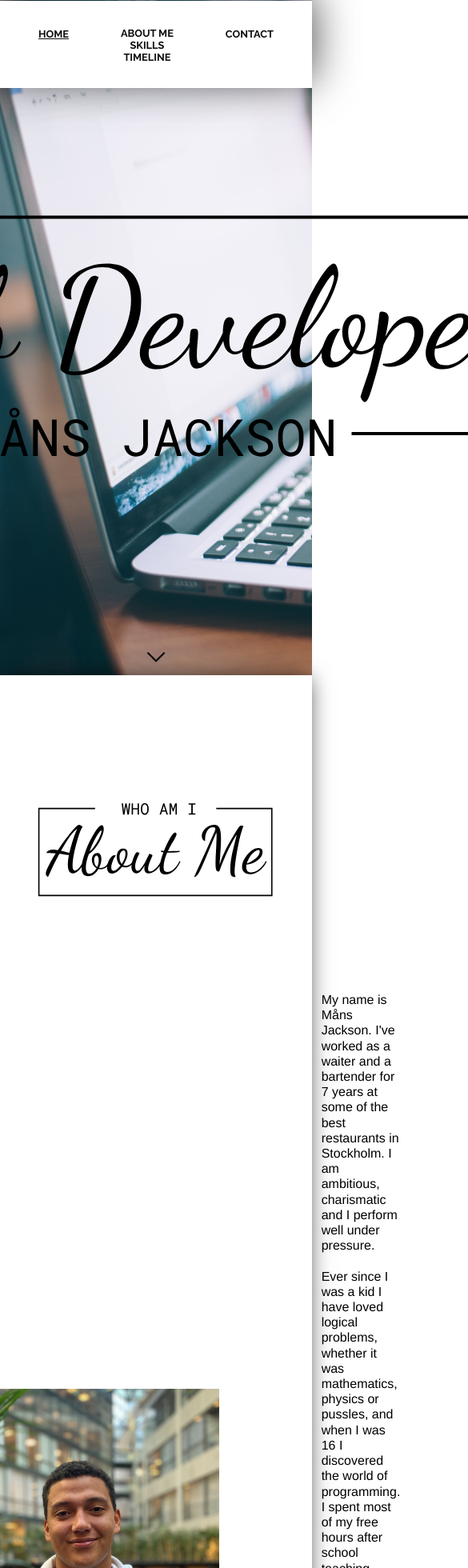
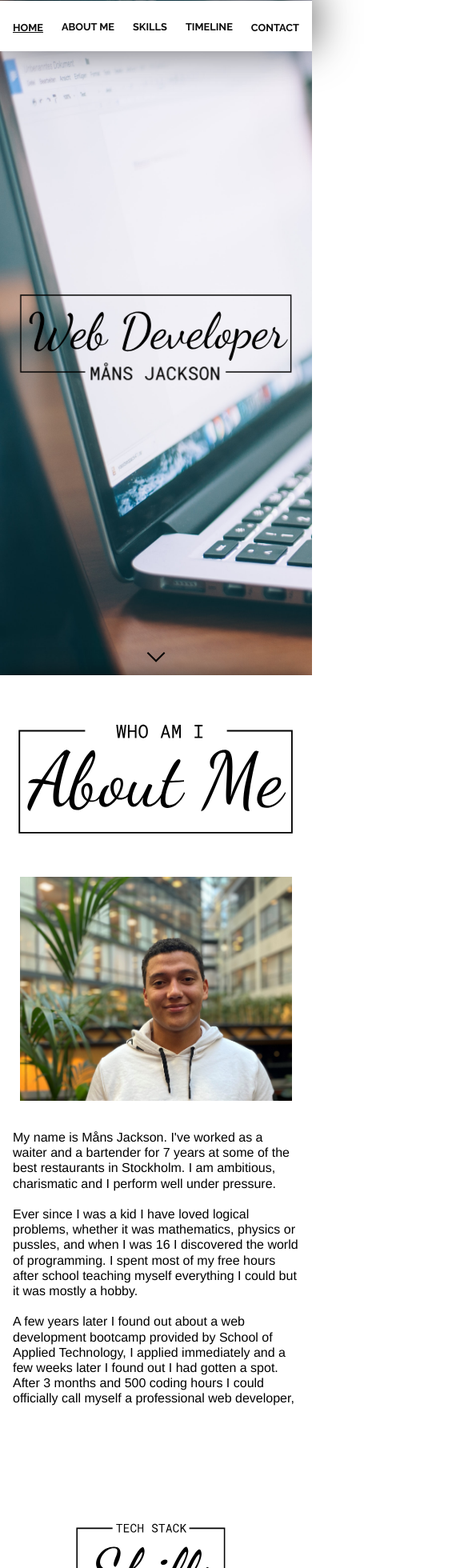
Before and after one commit to MansJackson/portfolio, a React (Create React App) app: page / in a window 390 px wide. Shown: the top 1960 px of the page at 80% size, 585 px wide, since content can reach past the window. Built offline with nearby package versions, Linux system fonts and the light colour scheme.

Commit message:
fixed mobile responsive

```diff
--- a/src/App.css
+++ b/src/App.css
@@ -4,5 +4,5 @@
   background: linear-gradient(0deg, rgba(255, 249, 38, 1) 0%, rgba(255, 212, 37, 1) 45%, rgba(255, 243, 54, 1) 100%);
   background-attachment: fixed; */
   min-height: 100vh;
-
+  width: 100vw;
 }
--- a/src/components/Projects.tsx
+++ b/src/components/Projects.tsx
@@ -46,7 +46,7 @@ const Projects: React.FunctionComponent = (): JSX.Element => (
         <h3 className="vertical-timeline-element-title project_title">Final Project Salt - FoodMap</h3>
         <img alt="overview" className="project_img" src={foodmap} />
         <div className="project_footer">
-          <button className="project_button disabled">LIVE</button>
+          <button type="button" className="project_button disabled">LIVE</button>
           <a target="_blank" rel="noopener noreferrer" href="https://github.com/johnnyka/Food-Map" className="project_button">SOURCE</a>
         </div>
       </VerticalTimelineElement>
--- a/src/index.css
+++ b/src/index.css
@@ -6,6 +6,7 @@
 
 html {
   scroll-behavior: smooth;
+  overflow-x: hidden;
 }
 
 li {
--- a/src/styles/AboutMe.css
+++ b/src/styles/AboutMe.css
@@ -20,6 +20,7 @@
 
 .about_me_image img {
   width: 400px;
+  height: auto;
   margin-right: 7rem;
 }
 
@@ -31,3 +32,32 @@
   padding: 1rem;
   font-size: 1rem;
 }
+
+@media all and (max-width: 700px) {
+  .about_me {
+    flex-direction: column;
+    align-items: center;
+  }
+
+  .about_me_text {
+    width: 100%;
+  }
+
+  .about_me_image {
+    padding: 1rem;
+  }
+
+  .about_me_image img {
+    margin: 0;
+    width: 95%;
+    height: auto;
+  }
+
+  .about_me_title {
+    width: 90%;
+  }
+
+  .about_container {
+    padding-top: 2rem;
+  }
+}
--- a/src/styles/Home.css
+++ b/src/styles/Home.css
@@ -11,6 +11,7 @@
 
 .home_title {
   position: fixed;
+  max-width: 90vw;
 }
 
 .home_arrow {
--- a/src/styles/Navbar.css
+++ b/src/styles/Navbar.css
@@ -1,36 +1,39 @@
 .navbar {
-  z-index: 20000;
-  width: 100%;
-  display: flex;
-  position: fixed;
-  top: 0;
-  font-family: 'Raleway', 'sans-serif';
+  z-index       : 20000;
+  width         : 100vw;
+  display       : flex;
+  position      : fixed;
+  top           : 0;
+  font-family   : 'Raleway', 'sans-serif';
   text-transform: uppercase;
-  padding: 2rem;
-  background: white;
-  font-size: .8rem;
-  font-weight: 700;
-  box-shadow: 0px -9px 54px 0px rgba(0,0,0,0.75);
-  transform: translateY(-200px);
-  animation: slideDown .3s linear 4s forwards;
+  padding       : 2rem;
+  background    : white;
+  font-size     : .8rem;
+  font-weight   : 700;
+  box-shadow    : 0px -9px 54px 0px rgba(0, 0, 0, 0.75);
+  transform     : translateY(-200px);
+  animation     : slideDown .3s linear 4s forwards;
 }
 
+
 .navbar_links {
-  flex: 1;
+  flex      : 1;
   text-align: center;
 }
 
-.navbar_link{
+.navbar_link {
   padding: 0 1rem;
   display: inline-block;
 }
 
 .active {
   text-decoration: underline;
-  cursor: default !important;
+  cursor         : default !important;
 }
 
-.navbar div:nth-child(1), .navbar div:nth-child(3), .navbar_link {
+.navbar div:nth-child(1),
+.navbar div:nth-child(3),
+.navbar_link {
   transform: translateY(-1000px);
 }
 
@@ -54,6 +57,22 @@
   animation: slideDown .3s ease-out 5s forwards;
 }
 
+
+@media all and (max-width: 700px) {
+  .navbar {
+    padding  : 1.5rem 1rem;
+  }
+
+  .navbar_links {
+    display: flex;
+    justify-content: space-evenly;
+  }
+
+  .navbar_link {
+    padding: 0
+  }
+}
+
 @keyframes slideDown {
   to {
     transform: translateY(1px);
--- a/src/styles/Skills.css
+++ b/src/styles/Skills.css
@@ -1,57 +1,66 @@
 .skills {
-  background: rgb(113, 214, 201);
+  background           : rgb(113, 214, 201);
   background-attachment: fixed;
-  background-size: cover;
-  position: relative;
-  z-index: 10000;
+  background-size      : cover;
+  position             : relative;
+  z-index              : 10000;
 }
 
 .skills_wrapper {
-  display: flex;
+  display        : flex;
   justify-content: center;
-  align-items: flex-start;
+  align-items    : flex-start;
+  padding        : 1rem;
 }
 
 .skills_title {
   margin-top: 2rem;
-  width: 290px;
+  width     : 290px;
 }
 
 .skills_content {
-  position: relative;
-  top: -5rem;
-  box-shadow: 0px 0px 80px -30px rgba(0,0,0,0.75);
-  background: white;
+  flex-wrap    : wrap;
+  position     : relative;
+  top          : -5rem;
+  box-shadow   : 0px 0px 80px -30px rgba(0, 0, 0, 0.75);
+  background   : white;
   border-radius: .5rem;
-  display: flex;
-  border: 1px solid rgb(223, 223, 223);
+  display      : flex;
+  border       : 1px solid rgb(223, 223, 223);
 }
 
 .card {
   border-right: 1px solid rgb(223, 223, 223);
-  padding: 2rem;
-  display: inline-block;
+  padding     : 2rem;
+  display     : inline-block;
 }
 
 .card_item {
-  margin: 2rem 0;
-  display: flex;
+  margin     : 2rem 0;
+  display    : flex;
   align-items: center;
-  font-size: 1.5rem;
+  font-size  : 1.5rem;
 }
 
 .card_logo {
-  width: 40px;
-  height: auto;
+  width       : 40px;
+  height      : auto;
   margin-right: 1rem;
 }
 
 .card h1 {
-  font-family: 'Raleway', 'sans-serif';
+  font-family  : 'Raleway', 'sans-serif';
   margin-bottom: 1.5rem;
-  font-size: 3rem;
+  font-size    : 3rem;
 }
 
 .card:last-child {
   border-right: none;
 }
+
+@media all and (max-width: 700px) {
+  .card {
+    width        : 100%;
+    border-bottom: 1px solid rgb(223, 223, 223);
+  }
+}
```
Also changed, not shown: src/assets/about_me_title.svg.
